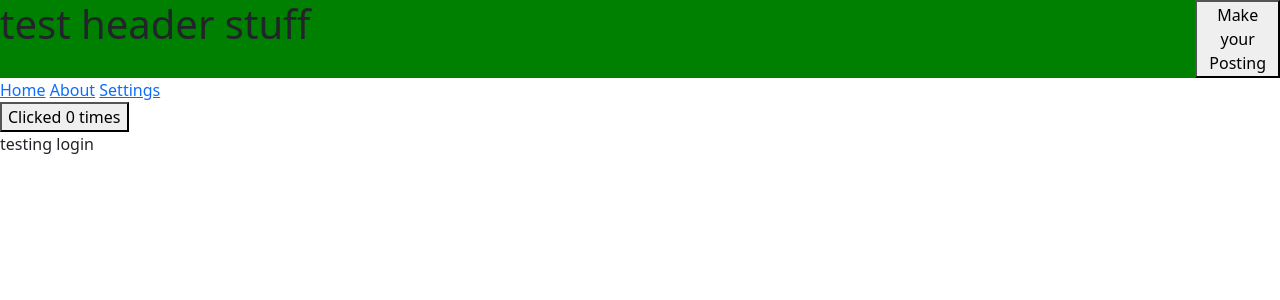
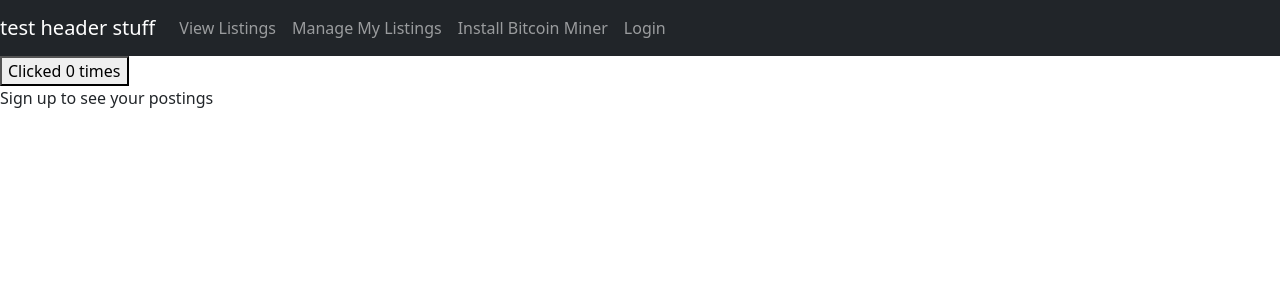
Before and after one commit to RyanChenM7/GiraffeZoo, a SvelteKit app in the folder frontend/: page /login in a window 1280 px wide. Shown: the top 300 px of the page. Built offline with nearby package versions, Linux system fonts and the light colour scheme.

Commit message:
added types updated header setting up endpoints

```diff
--- a/frontend/src/components/Header.svelte
+++ b/frontend/src/components/Header.svelte
@@ -2,17 +2,34 @@
     /**
 	 * @type {string}
 	 */
-    export let headerStuff = "test";
+    export let headerStuff = "Test Header";
 </script>
 
 <style>
-.main-header {
-    background-color: green;
-}
 </style>
+
 <section>
-    <div class="row main-header">
-        <div class="col-11"><h1>{headerStuff}</h1></div>
-        <div class="col"><button href='/test'>Make your Posting</button></div>
-    </div>
+    <nav class="navbar navbar-expand-lg navbar-dark bg-dark">
+        <a class="navbar-brand" href="/">{headerStuff}</a>
+        <button class="navbar-toggler" type="button" data-toggle="collapse" data-target="#navbarSupportedContent" aria-controls="navbarSupportedContent" aria-expanded="false" aria-label="Toggle navigation">
+        <span class="navbar-toggler-icon"></span>
+        </button>
+
+        <div class="collapse navbar-collapse" id="navbarSupportedContent">
+        <ul class="navbar-nav mr-auto">
+            <li class="nav-item active">
+                <a class="nav-link" href="/">View Listings</a>
+            </li>
+            <li class="nav-item active">
+                <a class="nav-link" href="/">Manage My Listings</a>
+            </li>
+            <li class="nav-item">
+                <a class="nav-link" href="/postings/create">Install Bitcoin Miner</a>
+            </li>
+            <li class="nav-item me-auto">
+                <a class="nav-link me-auto" href="/login">Login</a>
+            </li>
+        </ul>
+        </div>
+    </nav>
 </section>
--- a/frontend/src/routes/+layout.svelte
+++ b/frontend/src/routes/+layout.svelte
@@ -4,9 +4,4 @@
 </script>
 
 <Header headerStuff = {testHeaderStuff}/>
-<nav>
-    <a href="/">Home</a>
-    <a href="/test">About</a>
-    <a href="/login">Settings</a>
-</nav>
 <slot></slot>
--- a/frontend/src/routes/login/+page.svelte
+++ b/frontend/src/routes/login/+page.svelte
@@ -13,4 +13,4 @@
 <button on:click={clicked}>
     Clicked {count} times
 </button>
-<div>testing login</div>
+<div>Sign up to see your postings</div>
--- /dev/null
+++ b/frontend/src/routes/postings/create/+page.svelte
@@ -0,0 +1 @@
+<p>create your own posting</p>
```
Also changed, not shown: frontend/src/routes/+page.server.ts (+14 -3 lines), frontend/src/routes/+page.svelte (+4 -17 lines), frontend/src/types/listing.type.ts (added, +18 -0 lines), frontend/src/types/person.type.ts (added, +9 -0 lines), frontend/src/routes/postings/+page.svelte (added).
